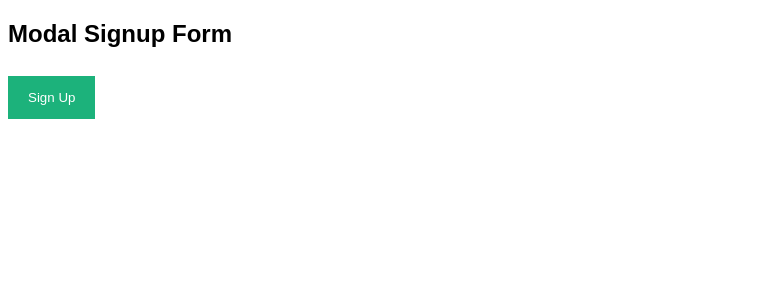
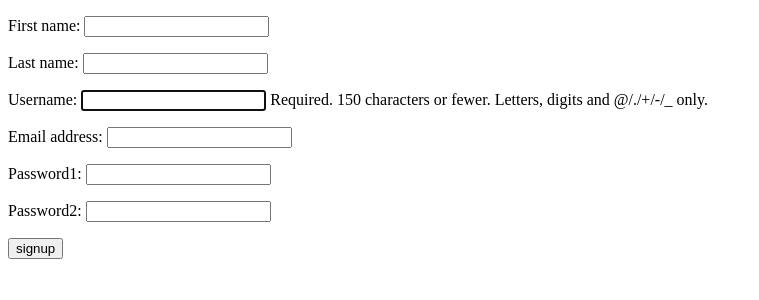
Before and after one commit to ashvinthadevoos/ecommers, a Django app: page /signup/ in a window 1280 px wide. Shown: the top 300 px of the page, without its empty margins (0-759 px from the left). Run offline with Django 4.2, Linux system fonts and the light colour scheme.

Commit message:
'signuperrorfixed'

```diff
--- a/customer/templates/signup.html
+++ b/customer/templates/signup.html
@@ -1,172 +1,16 @@
 <!DOCTYPE html>
-<html>
-<style>
-body {font-family: Arial, Helvetica, sans-serif;}
-* {box-sizing: border-box;}
-
-/* Full-width input fields */
-input[type=text], input[type=password] {
-  width: 100%;
-  padding: 15px;
-  margin: 5px 0 22px 0;
-  display: inline-block;
-  border: none;
-  background: #f1f1f1;
-}
-
-/* Add a background color when the inputs get focus */
-input[type=text]:focus, input[type=password]:focus {
-  background-color: #ddd;
-  outline: none;
-}
-
-/* Set a style for all buttons */
-button {
-  background-color: #04AA6D;
-  color: white;
-  padding: 14px 20px;
-  margin: 8px 0;
-  border: none;
-  cursor: pointer;
-  width: 100%;
-  opacity: 0.9;
-}
-
-button:hover {
-  opacity:1;
-}
-
-/* Extra styles for the cancel button */
-.cancelbtn {
-  padding: 14px 20px;
-  background-color: #f44336;
-}
-
-/* Float cancel and signup buttons and add an equal width */
-.cancelbtn, .signupbtn {
-  float: left;
-  width: 50%;
-}
-
-/* Add padding to container elements */
-.container {
-  padding: 16px;
-}
-
-/* The Modal (background) */
-.modal {
-  display: none; /* Hidden by default */
-  position: fixed; /* Stay in place */
-  z-index: 1; /* Sit on top */
-  left: 0;
-  top: 0;
-  width: 100%; /* Full width */
-  height: 100%; /* Full height */
-  overflow: auto; /* Enable scroll if needed */
-  background-color: #474e5d;
-  padding-top: 50px;
-}
-
-/* Modal Content/Box */
-.modal-content {
-  background-color: #fefefe;
-  margin: 5% auto 15% auto; /* 5% from the top, 15% from the bottom and centered */
-  border: 1px solid #888;
-  width: 80%; /* Could be more or less, depending on screen size */
-}
-
-/* Style the horizontal ruler */
-hr {
-  border: 1px solid #f1f1f1;
-  margin-bottom: 25px;
-}
-
-/* The Close Button (x) */
-.close {
-  position: absolute;
-  right: 35px;
-  top: 15px;
-  font-size: 40px;
-  font-weight: bold;
-  color: #f1f1f1;
-}
-
-.close:hover,
-.close:focus {
-  color: #f44336;
-  cursor: pointer;
-}
-
-/* Clear floats */
-.clearfix::after {
-  content: "";
-  clear: both;
-  display: table;
-}
-
-/* Change styles for cancel button and signup button on extra small screens */
-@media screen and (max-width: 300px) {
-  .cancelbtn, .signupbtn {
-     width: 100%;
-  }
-}
-</style>
+<html lang="en">
+<head>
+  <meta charset="UTF-8">
+  <meta http-equiv="X-UA-Compatible" content="IE=edge">
+  <meta name="viewport" content="width=device-width, initial-scale=1.0">
+  <title>Document</title>
+</head>
 <body>
-
-<h2>Modal Signup Form</h2>
-
-<button onclick="document.getElementById('id01').style.display='block'" style="width:auto;">Sign Up</button>
-
-<div id="id01" class="modal">
-  <span onclick="document.getElementById('id01').style.display='none'" class="close" title="Close Modal">&times;</span>
-  <form class="modal-content" action="/action_page.php">
-    <div class="container">
-      <h1>Sign Up</h1>
-      <p>Please fill in this form to create an account.</p>
-      <hr>
-      <label for="firstname"><b>firstname</b></label>
-      <input type="text" placeholder="enter firstname" name="first_name" required>
-
-      <label for="lastname"><b>lastname</b></label>
-      <input type="text" placeholder="Enter lastname" name="last_name" required>
-
-      <label for="username"><b>username</b></label>
-      <input type="text" placeholder="enter username" name="username" required>
-
-      <label for="email"><b>Email</b></label>
-      <input type="email" placeholder="enter email" name="email" required>
-
-      <label for="password"><b>Password</b></label>
-      <input type="password" placeholder="enter password" name="password1" required>
-
-      <label for="psw-repeat"><b>Repeat Password</b></label>
-      <input type="password" placeholder="Repeat Password" name="password2" required>
-
-      <label>
-        <input type="checkbox" checked="checked" name="remember" style="margin-bottom:15px"> Remember me
-      </label>
-
-      <p>By creating an account you agree to our <a href="#" style="color:dodgerblue">Terms & Privacy</a>.</p>
-
-      <div class="clearfix">
-        <button type="button" onclick="document.getElementById('id01').style.display='none'" class="cancelbtn">Cancel</button>
-        <button type="submit" class="signupbtn">Sign Up</button>
-      </div>
-    </div>
+  <form action="" method="post">
+    {%csrf_token%}
+    {{form.as_p}}
+    <button type="submit">signup</button>
   </form>
-</div>
-
-<script>
-// Get the modal
-var modal = document.getElementById('id01');
-
-// When the user clicks anywhere outside of the modal, close it
-window.onclick = function(event) {
-  if (event.target == modal) {
-    modal.style.display = "none";
-  }
-}
-</script>
-
 </body>
 </html>
--- a/customer/views.py
+++ b/customer/views.py
@@ -31,7 +31,7 @@ class SignUpView(View):
         if form.is_valid():
             form.save()
             messages.success(request,'account created succesfully')
-            return redirect('signup')
+            return redirect('index')
         else:
             messages.error(request,'account creation failed')
             return render(request,'signup.html',{'form':form})
```
Also changed, not shown: db.sqlite3.
